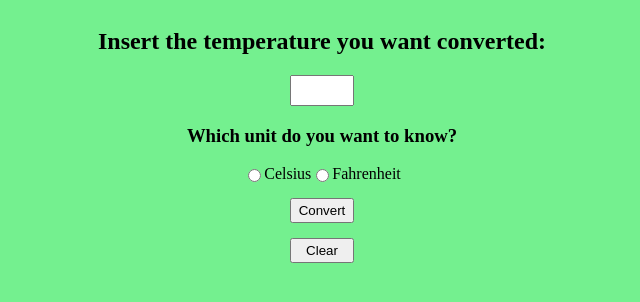
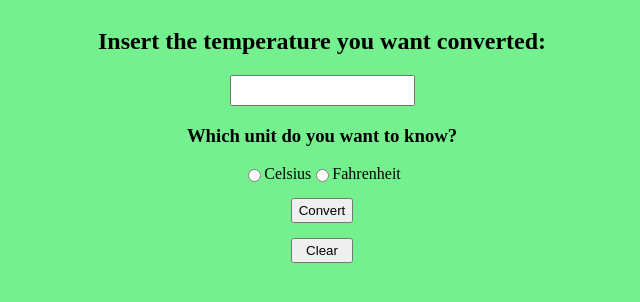
Before and after one commit to MCaldwell-42/temperature-converter, a plain HTML site: page index.html in a window 1280 px wide. Shown: the whole page, without its empty margins (318-958 px from the left). Drawn offline with Linux system fonts and the light colour scheme.

Commit message:
new styles

```diff
--- a/index.html
+++ b/index.html
@@ -10,7 +10,7 @@
 <body>
     <div id="wholeThang">
     <h2>Insert the temperature you want converted:</h2>
-    <div>
+    <div class="center">
         <input type="number" id="tempInput">
     </div>
     <h3>Which unit do you want to know?</h3>
@@ -18,7 +18,7 @@
         <input type="radio" name="temp" id="Celsius" value="C">Celsius</input>
         <input type="radio" name="temp" id="Fahrenheit" value="F">Fahrenheit</input>
     </div>
-    <div>
+    <div class="center">
         <button type="button" id="convertBtn">Convert</button>
         <button type="button" id="clearBtn">Clear</button>
     </div>
--- a/main.css
+++ b/main.css
@@ -17,13 +17,20 @@ div {
 
 #tempInput {
     height: 25px;
-    margin-left: 600px;
-    margin-right: 600px;
+
 }
 
 button {
     height: 25px;
-    margin-left: 600px;
-    margin-right: 600px;
     margin-top: 15px;
 }
+/*
+.center {
+    display: flex;
+    align-items: center;
+    max-width: 100px;
+} */
+#wholeThang {
+    display: flex;
+    align-items: center;
+}
```
